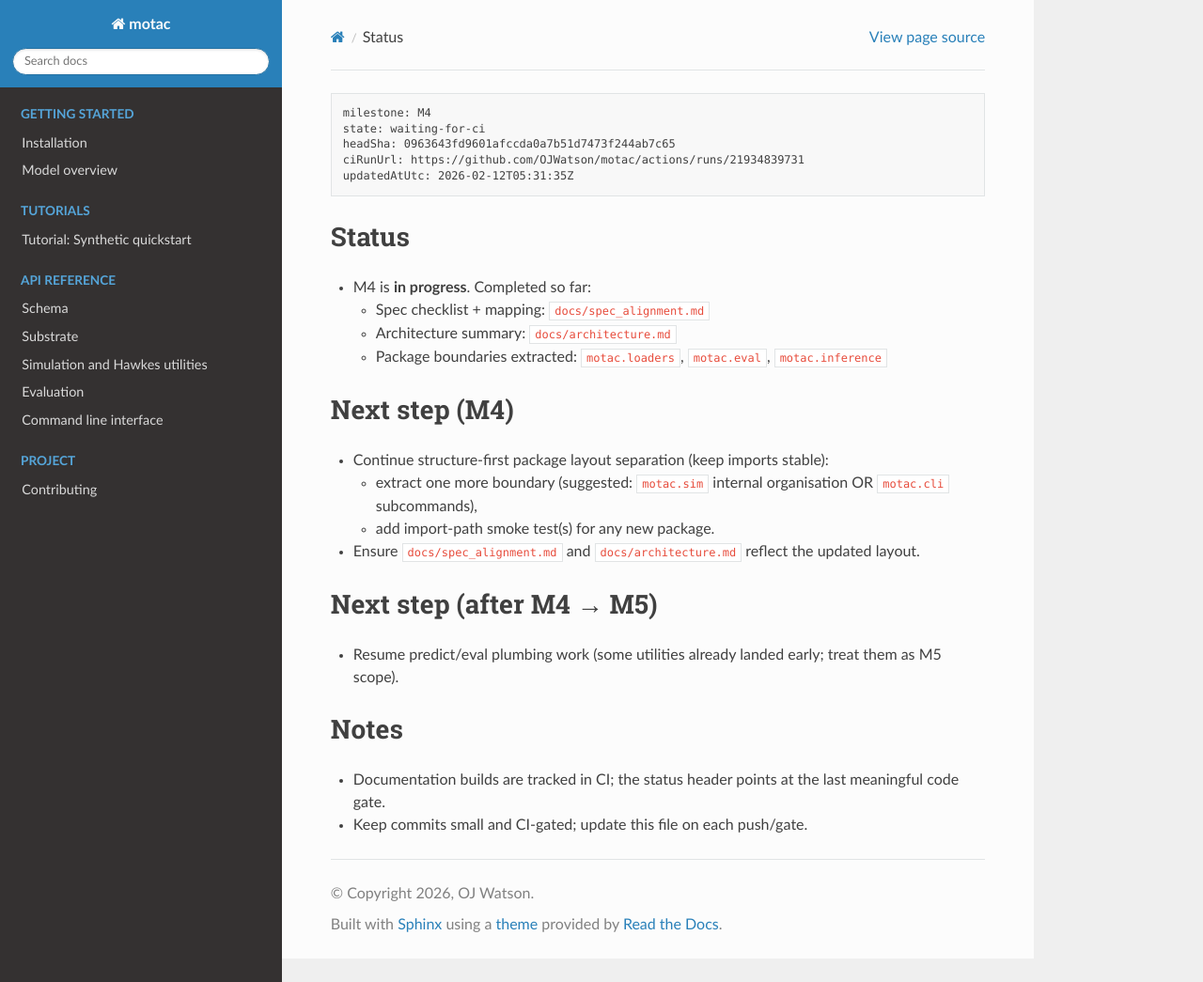
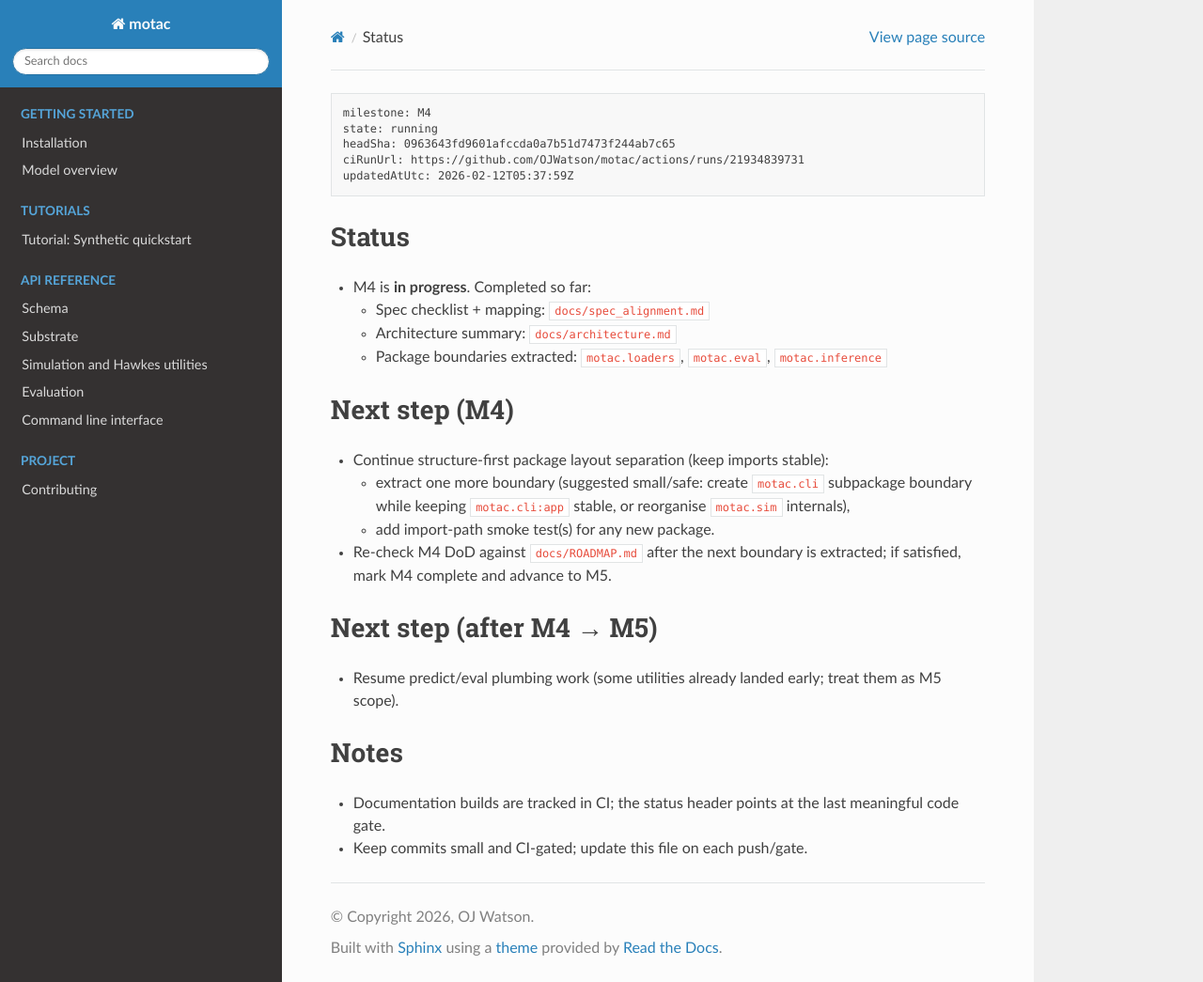
Before and after one commit to OJWatson/motac, a Sphinx documentation site: the page built from docs/STATUS.md, in a window 1280 px wide and 1045 px high. Shown: the whole window at 94% size. Built offline with Sphinx 7.4.7 and the Read the Docs theme 3.1.0, drawn with Linux system fonts in a browser that asks for light colours.

Commit message:
Docs: mark M4 running after green CI (inference boundary)

````diff
--- a/docs/STATUS.md
+++ b/docs/STATUS.md
@@ -1,9 +1,9 @@
 ```pm-status
 milestone: M4
-state: waiting-for-ci
+state: running
 headSha: 0963643fd9601afccda0a7b51d7473f244ab7c65
 ciRunUrl: https://github.com/OJWatson/motac/actions/runs/21934839731
-updatedAtUtc: 2026-02-12T05:31:35Z
+updatedAtUtc: 2026-02-12T05:37:59Z
 ```
 
 ## Status
@@ -14,9 +14,9 @@ updatedAtUtc: 2026-02-12T05:31:35Z
 
 ## Next step (M4)
 - Continue structure-first package layout separation (keep imports stable):
-  - extract one more boundary (suggested: `motac.sim` internal organisation OR `motac.cli` subcommands),
+  - extract one more boundary (suggested small/safe: create `motac.cli` subpackage boundary while keeping `motac.cli:app` stable, or reorganise `motac.sim` internals),
   - add import-path smoke test(s) for any new package.
-- Ensure `docs/spec_alignment.md` and `docs/architecture.md` reflect the updated layout.
+- Re-check M4 DoD against `docs/ROADMAP.md` after the next boundary is extracted; if satisfied, mark M4 complete and advance to M5.
 
 ## Next step (after M4 → M5)
 - Resume predict/eval plumbing work (some utilities already landed early; treat them as M5 scope).
````
